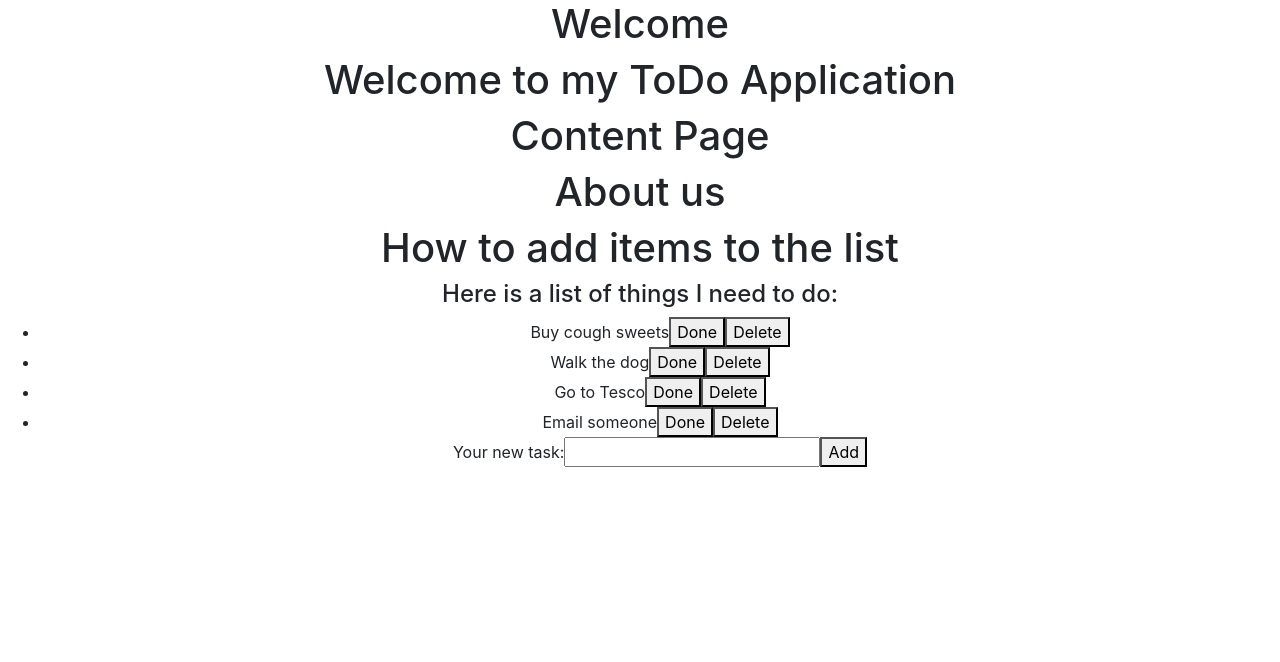
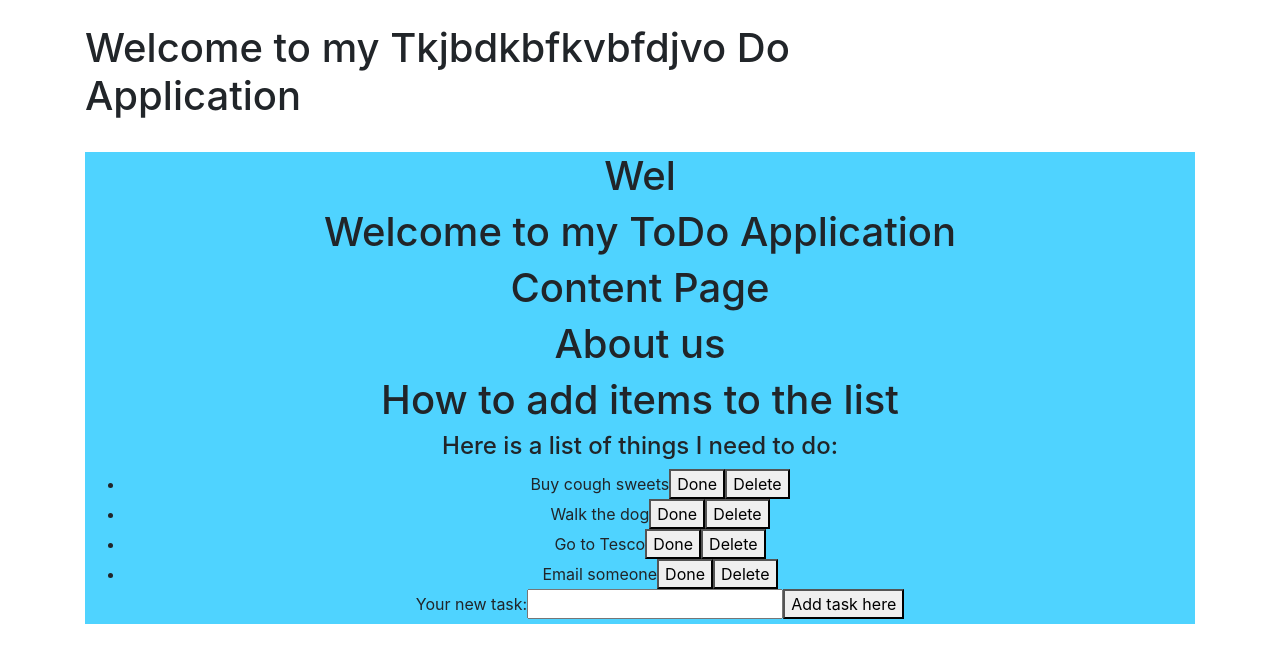
Before and after one commit to Sid44444/todo-app-frontend, a React app: page / in a window 1280 px wide. Shown: the top 662 px of the page. Built offline with nearby package versions, Linux system fonts and the light colour scheme.

Commit message:
Adding html

```diff
--- a/src/App.css
+++ b/src/App.css
@@ -1,4 +1,6 @@
 
 .App {
   text-align: center;
+  background-color: rgb(79, 211, 255);
+
 }
--- a/src/App.js
+++ b/src/App.js
@@ -19,9 +19,25 @@ class App extends Component {
   render() {
     return (
 
+      <div className="container">
+        <div><br></br></div>
+        <div class="row">
+          <div class="col-sm-8">
+            <Header />
+          </div>
+        </div>
+        <div class="col=sm-4">
+      </div>
+      <div><br></br></div>
+
+      <div class="container">
+        <div class="row">
+        </div>
+      </div>
+
 
       <div className="App">
-      <h1 className="center blue-text">Welcome</h1>
+        <h1 className="center blue-text">Wel</h1>
         <Nav text="Welcome to my ToDo Application" />
         <Nav text="Content Page" />
         <Nav text="About us" />
@@ -34,9 +50,11 @@ class App extends Component {
           <AddItem />
         </ul>
       </div>
+      </div>
 
     );
   }
 }
 
+
 export default App;
--- a/src/components/AddItem.js
+++ b/src/components/AddItem.js
@@ -7,7 +7,7 @@ class AddItem extends Component {
                 <form>
                     <label>Your new task:</label>
                     <input type="text" />
-                    <button type="button">Add</button>
+                    <button type="button">Add task here</button>
                 </form>
             </div>
         );
--- a/src/components/Header.js
+++ b/src/components/Header.js
@@ -3,8 +3,18 @@ import React, {Component} from "react";
 class Header extends Component {
 
     render() {
-        return (<h1>Welcome to my To Do Application</h1>);
+        return (<h1>Welcome to my Tkjbdkbfkvbfdjvo Do Application</h1>);
 
     };
 }
+
+const styles = {
+    Header : {
+        color: "#78d0e3",
+        fontSize: "100px",
+        fontFamily:"ReithSans,Arial,Helvetica,freesans,sans-serif",
+        textAlign:"center"
+
+    },
+};
 export default Header;
```
